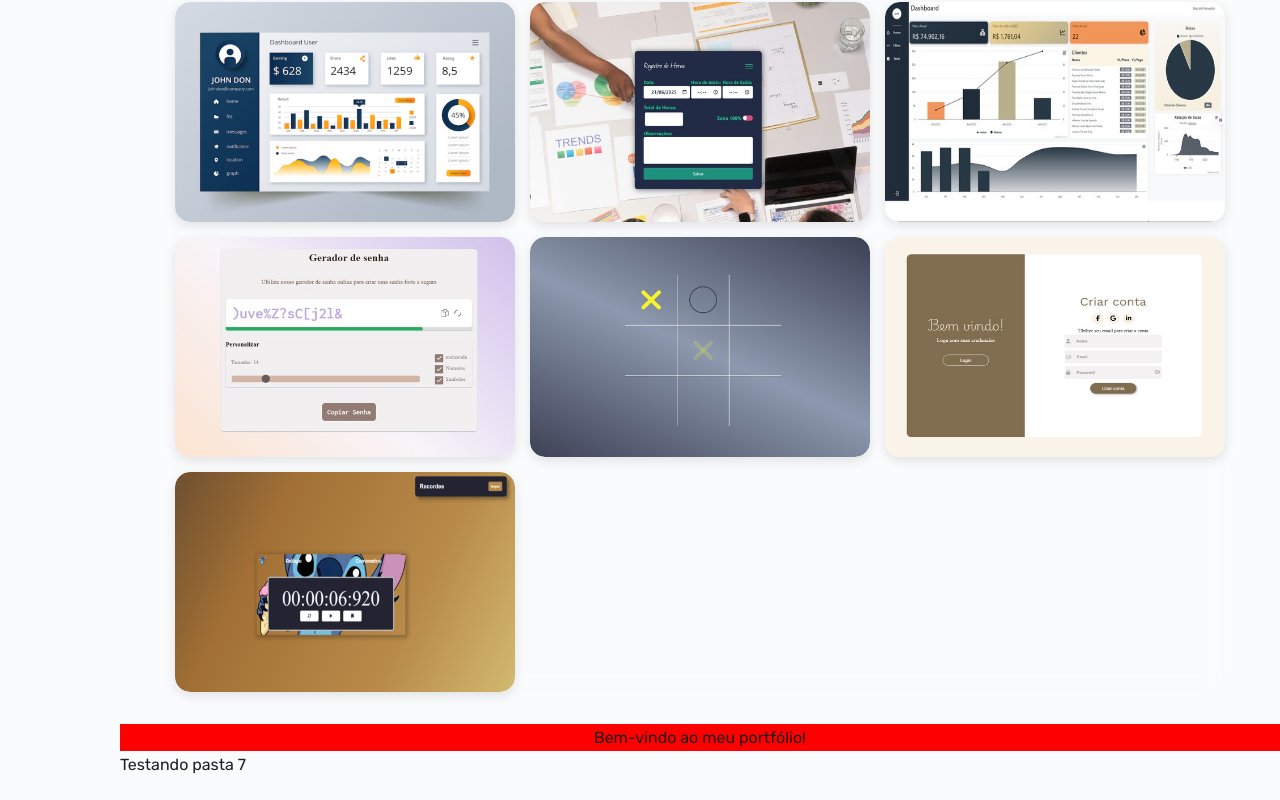
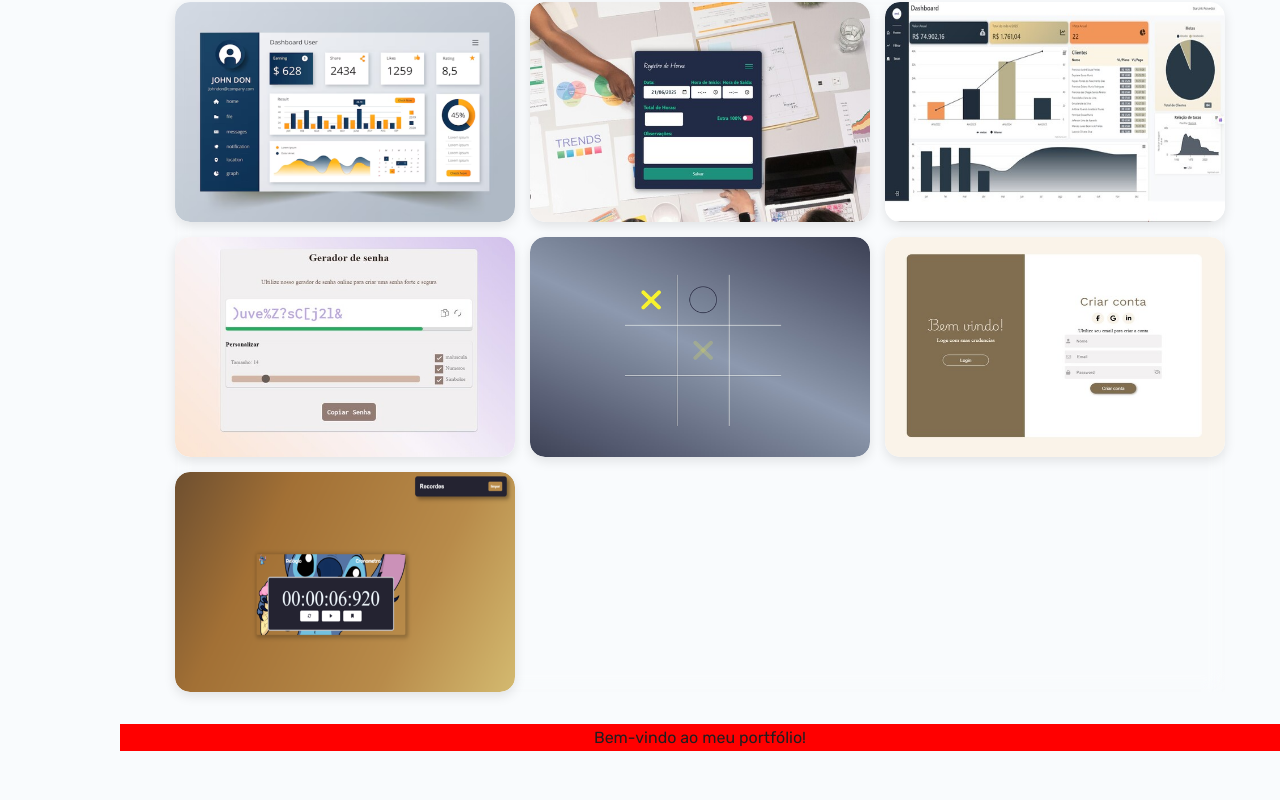
Before and after one commit to ismaelvieira12/Portifolio, a React (Vite) app: page / in a window 1280 px wide. Shown: the part 2819-3619 px from the top of the page. Built offline with nearby package versions, Linux system fonts and the light colour scheme; a web font is replaced by a local one.

Commit message:
Criando a parte de formulario

```diff
--- a/src/components/contact/Contact.jsx
+++ b/src/components/contact/Contact.jsx
@@ -3,7 +3,11 @@ import "../contact/contact.css";
 
 const Contact = () => {
   return (
-    <div>Testando pasta 7</div>
+    <>
+      <form>
+
+      </form>
+    </>
   );
 }
 
```
